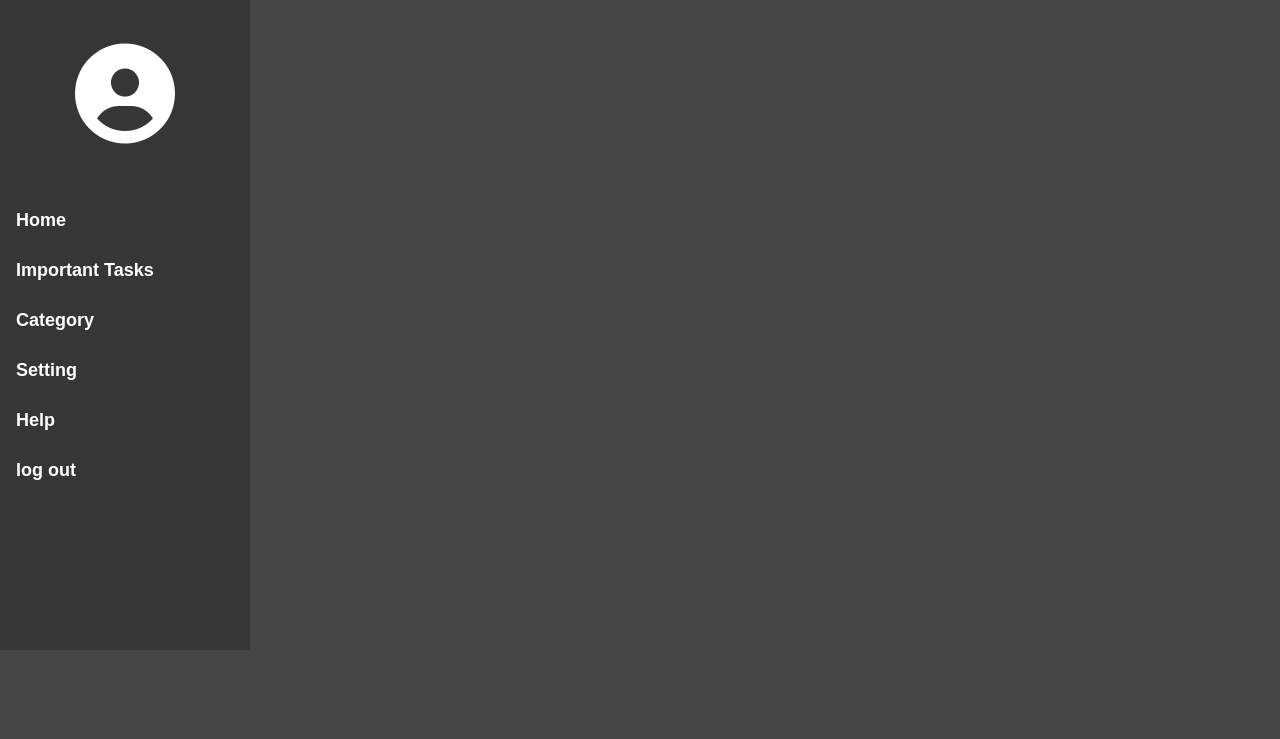
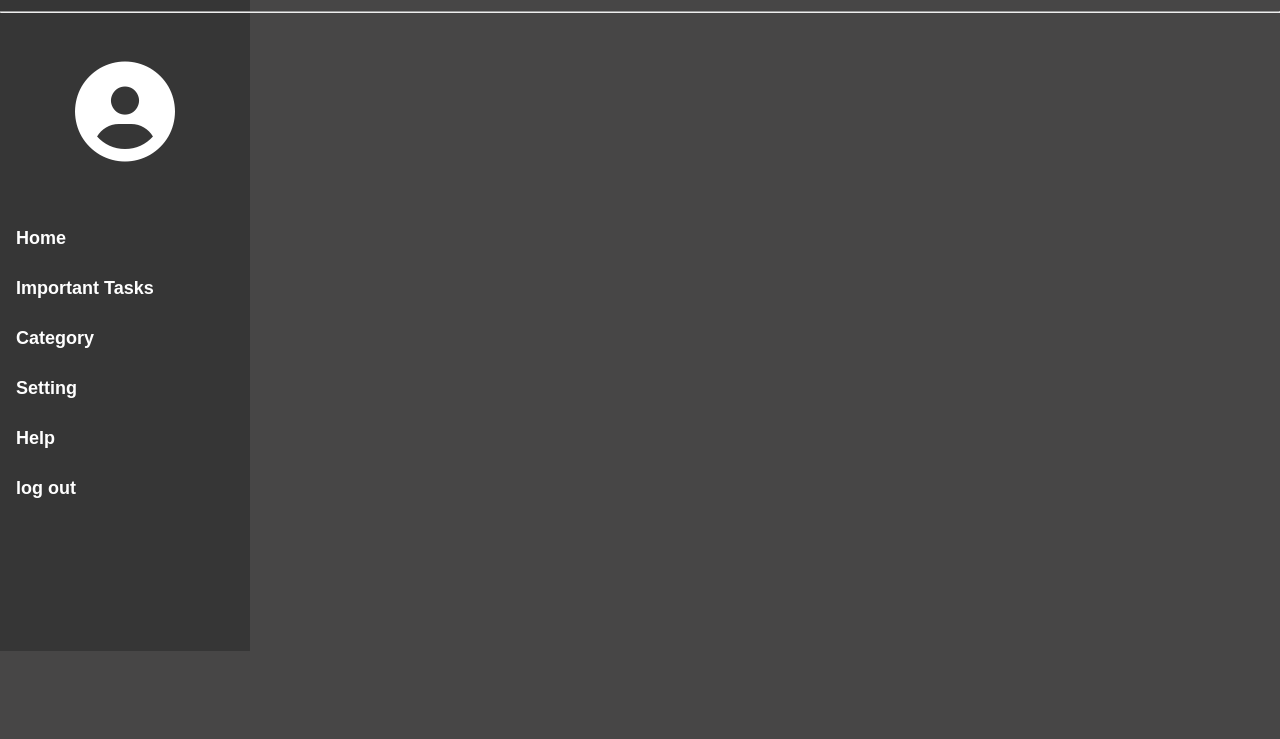
Before and after one commit to shiyada777/Todo-App, a plain HTML site: page index.html in a window 1280 px wide. Shown: the part 61-800 px from the top of the page. Drawn offline with Linux system fonts and the light colour scheme.

Commit message:
add a horizontal line to seperate nav and body

```diff
--- a/index.html
+++ b/index.html
@@ -25,6 +25,7 @@
           <button class="rightNavButtons"><i class="fa-solid fa-gear"></i></button>
         </div>
       </nav>
+      <hr>
     </header>
     <main>
       <section id="fullWorkingSection">
--- a/style.css
+++ b/style.css
@@ -16,8 +16,10 @@ html{
    margin-right: 3rem; */
    /* margin-top: 1rem; */
    /* width: 100%; */
+   /* margin-bottom: 1rem; */
 }
 #leftNav{
+    /* height:max-content; */
     background-color: rgb(54, 54, 54);
     width: 250px;
     text-align: center;
@@ -30,6 +32,7 @@ html{
     border-radius:20px ;
     height: 40px;
     margin-top: 1rem;
+    margin-bottom: 1rem;
     /* margin-left: 94px; */
     margin-right: 100px;
 }
@@ -90,7 +93,7 @@ html{
     flex-direction: column;
     gap: 0;
     margin: 0;
-    height:655px;
+    height:638px;
     width: 250px;
     background: rgb(54, 54, 54);
     color: white;
```
